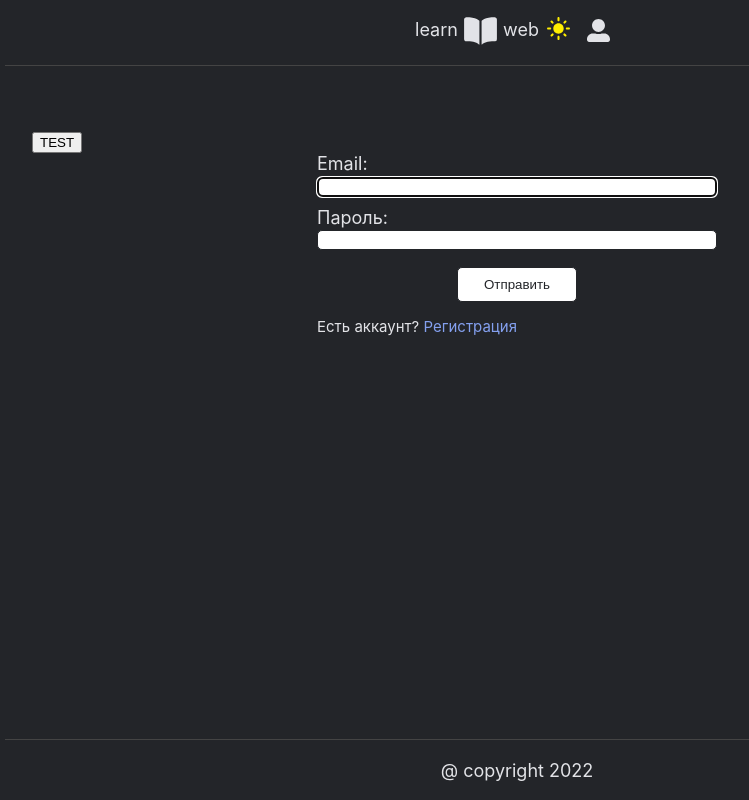
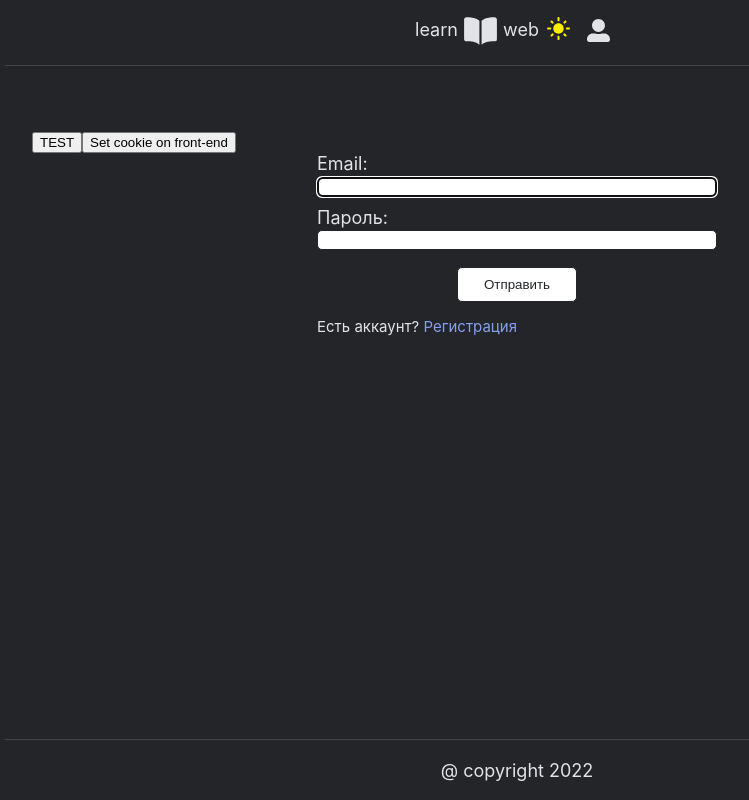
Before and after one commit to Kap1t/nextjs, a Next.js app: page /auth/login in a window 1280 px wide. Shown: the whole page, without its empty margins (123-872 px from the left). Built offline with nearby package versions, Linux system fonts and the light colour scheme.

Commit message:
dsadsafsagkgklplzdff

```diff
--- a/pages/auth/login.tsx
+++ b/pages/auth/login.tsx
@@ -58,6 +58,13 @@ const Login: NextPage = () => {
         >
           TEST
         </button>
+        <button
+          onClick={() => {
+            document.cookie = "plz=da; path=/";
+          }}
+        >
+          Set cookie on front-end
+        </button>
         {context.user.isAuth === true && <div style={{ textAlign: "center" }}>logged</div>}
         {context.user.isAuth === false && (
           <form
```
